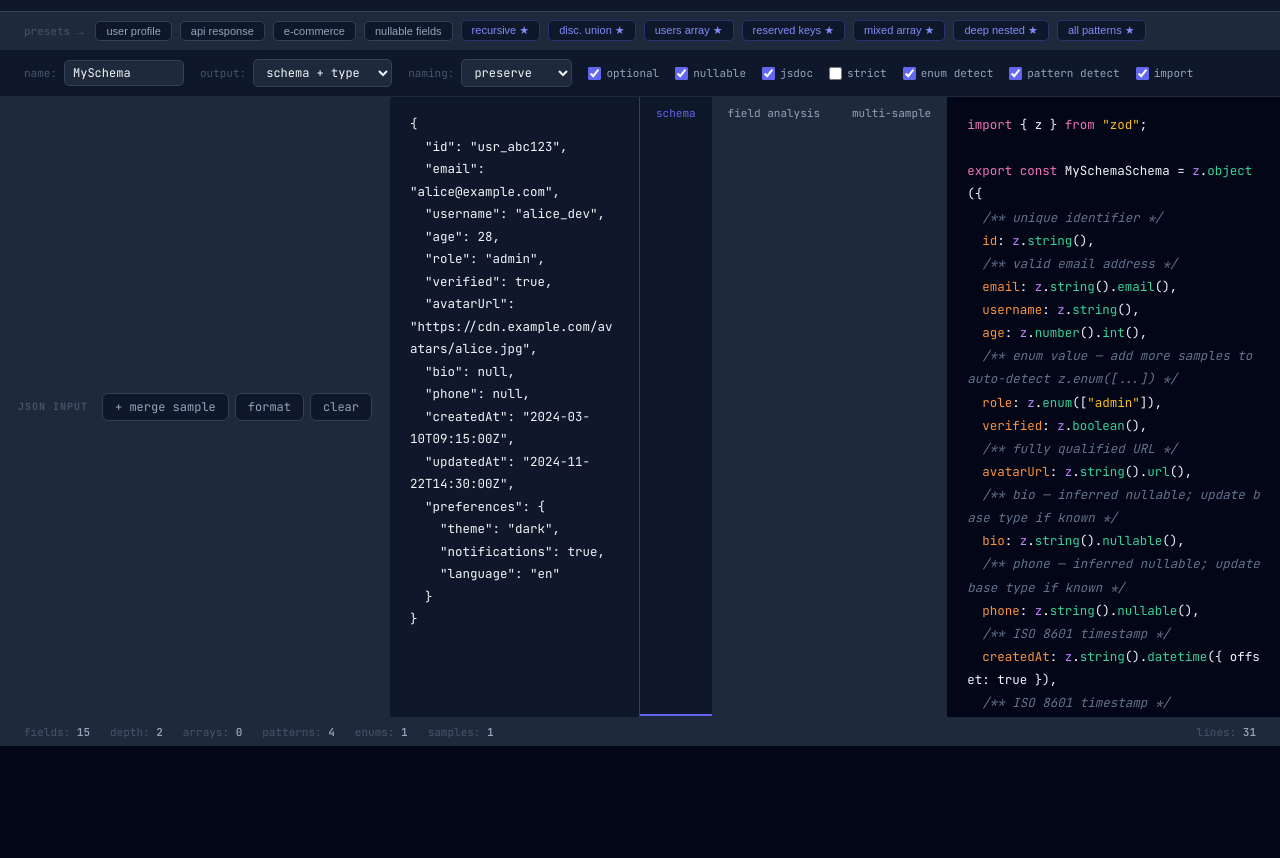
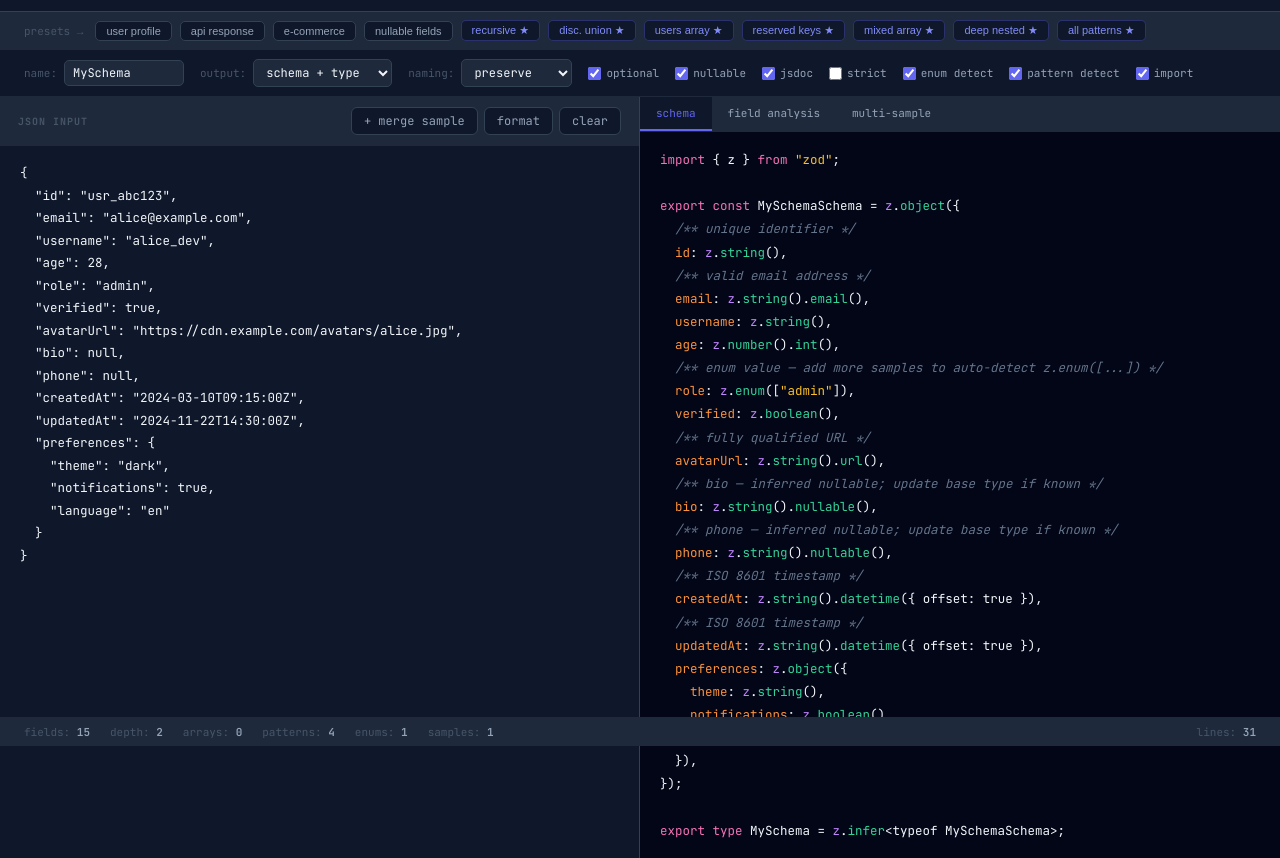
Before and after one commit to faustodiiorio/json-to-zod-pro, a plain HTML site: page index.html in a window 1280 px wide. Shown: the part 54-912 px from the top of the page. Before the commit the page ends 800 px from the top, so only its background shows below. Drawn offline with Linux system fonts and the light colour scheme.

Commit message:
Update style

```diff
--- a/index.html
+++ b/index.html
@@ -11,9 +11,9 @@
   --bg:#020617;--surf:#0f172a;--surf2:#1e293b;--surf3:#334155;
   --br:#1e293b;--br2:#334155;--txt:#f1f5f9;--txt2:#94a3b8;--txt3:#475569;
 }
-html,body{height: 100vh;height: 100dvh;margin: 0;overflow: hidden;font-family:'JetBrains Mono',ui-monospace,monospace}
-body{background:var(--bg);color:var(--txt);display:flex;flex-direction:column;}
-.header, .samples-bar, .options-bar {flex-shrink: 0;}
+html,body{height:100%;font-family:'JetBrains Mono',ui-monospace,monospace}
+body{background:var(--bg);color:var(--txt);display:flex;flex-direction:column;min-height:100vh}
+
 /* HEADER */
 .header{background:var(--surf);border-bottom:1px solid var(--br2);padding:14px 24px;display:flex;align-items:center;justify-content:space-between;gap:12px;flex-wrap:wrap;position:sticky;top:0;z-index:100}
 .logo{display:flex;align-items:center;gap:12px}
@@ -42,8 +42,8 @@ select:focus,input[type=text]:focus{border-color:var(--acc)}
 .toggle:hover{color:var(--txt)}
 
 /* MAIN GRID */
-.main{display:grid;grid-template-columns:1fr 1fr;flex:1;min-height:0;overflow: hidden;}
-.panel{display:flex;flex-direction:columnheight: 100%;min-height: 0;}
+.main{display:grid;grid-template-columns:1fr 1fr;flex:1;min-height:0}
+.panel{display:flex;flex-direction:column}
 .panel-left{border-right:1px solid var(--br2)}
 .panel-header{background:var(--surf2);border-bottom:1px solid var(--br);padding:10px 18px;display:flex;align-items:center;justify-content:space-between;gap:8px;flex-wrap:wrap}
 .panel-label{font-size:10px;font-weight:700;color:var(--txt3);text-transform:uppercase;letter-spacing:1px}
@@ -58,7 +58,7 @@ select:focus,input[type=text]:focus{border-color:var(--acc)}
 .btn.success:hover{background:#10b98125}
 
 /* EDITOR */
-textarea{width:100%;flex:1;background:var(--surf);color:var(--txt);border:none;outline:none;resize:none;font-size:12.5px;line-height:1.8;padding:16px 20px;font-family:'JetBrains Mono',ui-monospace,monospace;tab-size:2;overflow-y: auto;}
+textarea{width:100%;flex:1;background:var(--surf);color:var(--txt);border:none;outline:none;resize:none;font-size:12.5px;line-height:1.8;padding:16px 20px;font-family:'JetBrains Mono',ui-monospace,monospace;tab-size:2;min-height:440px}
 textarea:focus{background:var(--surf2)}
 textarea::placeholder{color:var(--txt3);font-style:italic}
 
@@ -68,7 +68,7 @@ textarea::placeholder{color:var(--txt3);font-style:italic}
 .tab{font-size:11px;padding:9px 16px;cursor:pointer;border-bottom:2px solid transparent;color:var(--txt2);transition:all .12s;white-space:nowrap}
 .tab.active{border-bottom-color:var(--acc);color:var(--acc);background:var(--surf)}
 .tab:hover:not(.active){color:var(--txt);background:var(--surf3)}
-.pane{flex:1;overflow-y:auto;padding:16px 20px;display:none;}
+.pane{flex:1;overflow:auto;padding:16px 20px;display:none;min-height:440px}
 .pane.active{display:block}
 .output-code{font-size:12.5px;line-height:1.85;white-space:pre-wrap;word-break:break-all}
 
@@ -82,7 +82,7 @@ textarea::placeholder{color:var(--txt3);font-style:italic}
 .z-chain{color:#fb923c}
 
 /* STATUS BAR */
-.status-bar{position: relative;flex-shrink: 0;background: var(--surf2);border-top: 1px solid var(--br);padding: 7px 24px;display: flex;gap: 20px;align-items: center;flex-wrap: wrap;z-index: 10;}
+.status-bar{position: fixed;bottom: 0;left: 0;right: 0;z-index: 1000;background:var(--surf2);border-top:1px solid var(--br);padding:7px 24px;display:flex;gap:20px;align-items:center;flex-wrap:wrap}
 .stat{font-size:11px;color:var(--txt3)}
 .stat span{color:var(--txt2);font-weight:600}
 
@@ -123,7 +123,7 @@ textarea::placeholder{color:var(--txt3);font-style:italic}
 ::-webkit-scrollbar-thumb{background:var(--br2);border-radius:3px}
 ::-webkit-scrollbar-thumb:hover{background:var(--surf3)}
 
-@media(max-width:768px){.main{grid-template-columns:1fr;grid-template-rows:1fr 1fr;overflow-y: auto;}.panel {height: 50vh;}.panel-left{border-right:none;border-bottom:1px solid var(--br2)}}
+@media(max-width:768px){.main{grid-template-columns:1fr;grid-template-rows:1fr 1fr}.panel-left{border-right:none;border-bottom:1px solid var(--br2)}}
 </style>
 <link rel="preconnect" href="https://fonts.googleapis.com">
 <link href="https://fonts.googleapis.com/css2?family=JetBrains+Mono:wght@400;600;700&display=swap" rel="stylesheet">
```
